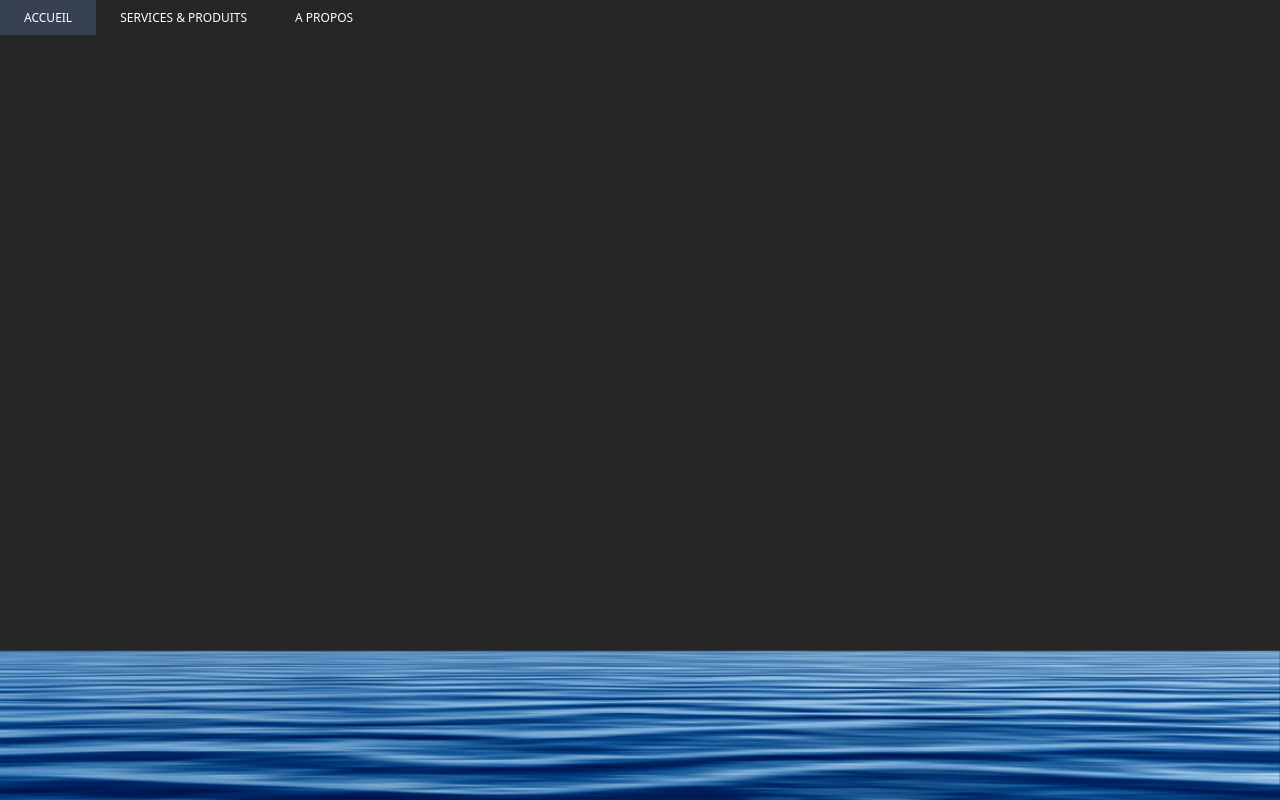
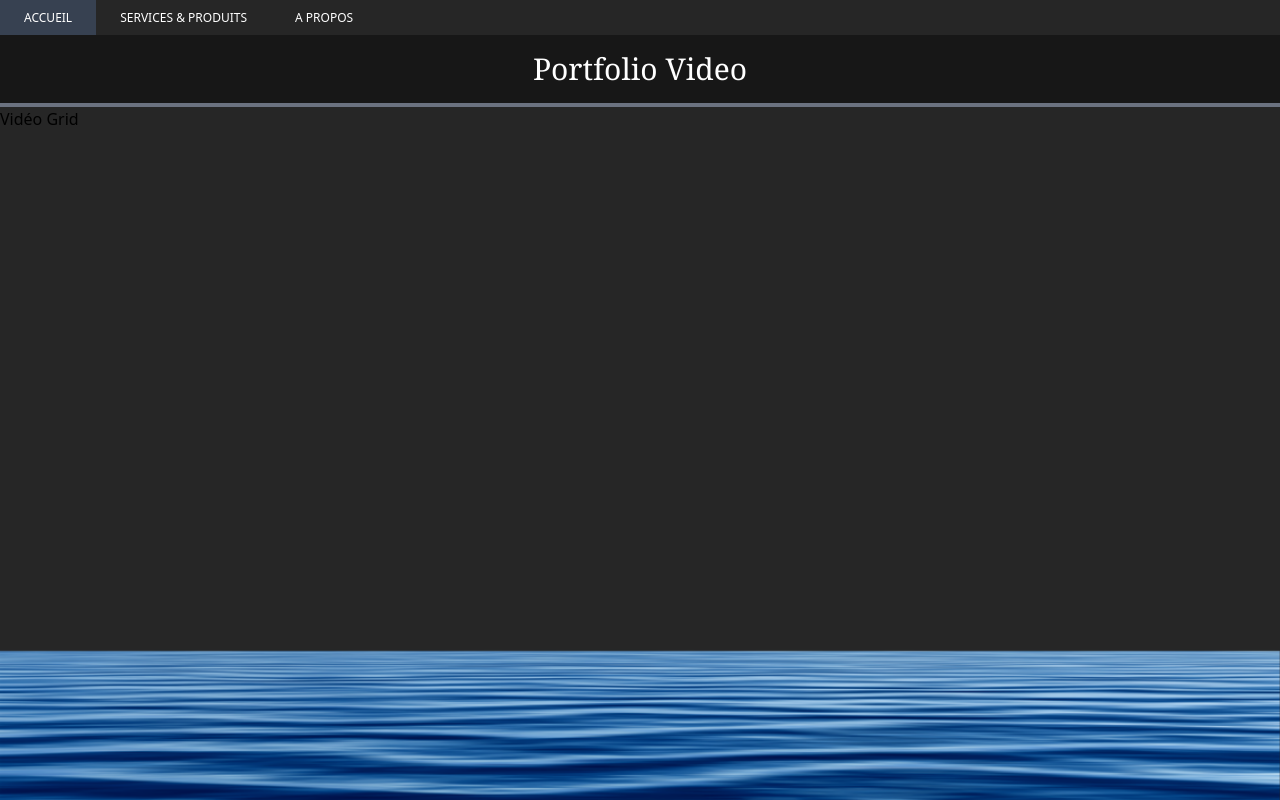
Before and after one commit to bsao17/AtlanteVideo_Client_ReactTS, a React (Create React App) app: page /video in a window 1280 px wide. Built offline with nearby package versions, Linux system fonts and the light colour scheme; what tw-elements would draw is missing.

Commit message:
feat: add VideoGrid.tsx

```diff
--- a/src/App.tsx
+++ b/src/App.tsx
@@ -1,6 +1,6 @@
 import React, {FunctionComponent} from 'react';
 import {BrowserRouter as Router, Route, Routes} from 'react-router-dom';
-import {About, Home, Product} from "./pages"
+import {About, Home, Product, VideoGrid} from "./pages"
 import {Navigation, Footer} from "./components";
 
 
@@ -12,7 +12,8 @@ const App: FunctionComponent = () => {
             <Routes>
                 <Route path="/" element={<Home/>}/>
                 <Route path="/about" element={<About/>}/>
-                <Route path="product" element={<Product/>}/>
+                <Route path="/product" element={<Product/>}/>
+                <Route path="/video" element={<VideoGrid/>}/>
             </Routes>
         </Router>
         <Footer/>
--- a/src/pages/Home.tsx
+++ b/src/pages/Home.tsx
@@ -18,18 +18,17 @@ function Home() {
             mx-24
             ">
                 <div className="mb-28 flex flex-col justify-center items-center">
-                    <a href="src/pages/Home">
+                    <Link to="/video">
                         <img src={home_presentation_anafi} className="hidden md:block sm:block xl:block pt-4 hover:opacity-50  z-10" alt="logo"/>
-                    </a>
+                    </Link>
                 </div>
                 <div className="col-span-2 flex justify-center rounded-full">
-                    <Link to="www.google.fr">
+                    <Link to="">
                         <img src={home_presentation_dji} className="hidden md:block sm:block xl:block pt-4 hover:opacity-50 z-10" alt="logo" />
                     </Link>
                 </div>
             </div>
         </>
-
     );
 }
 
--- /dev/null
+++ b/src/pages/VideoGrid.tsx
@@ -0,0 +1,12 @@
+import {TitleCard} from "../components";
+
+const VideoGrid = () => {
+    return (
+        <>
+            <TitleCard title="Portfolio Video"/>
+            <h1>Vidéo Grid</h1>
+        </>
+    )
+}
+
+export default VideoGrid;
--- a/src/pages/index.tsx
+++ b/src/pages/index.tsx
@@ -1,3 +1,4 @@
 export { default as Product} from "./Product"
 export { default as Home} from "./Home"
 export {default as About} from "./About"
+export {default as VideoGrid} from "./VideoGrid"
```
